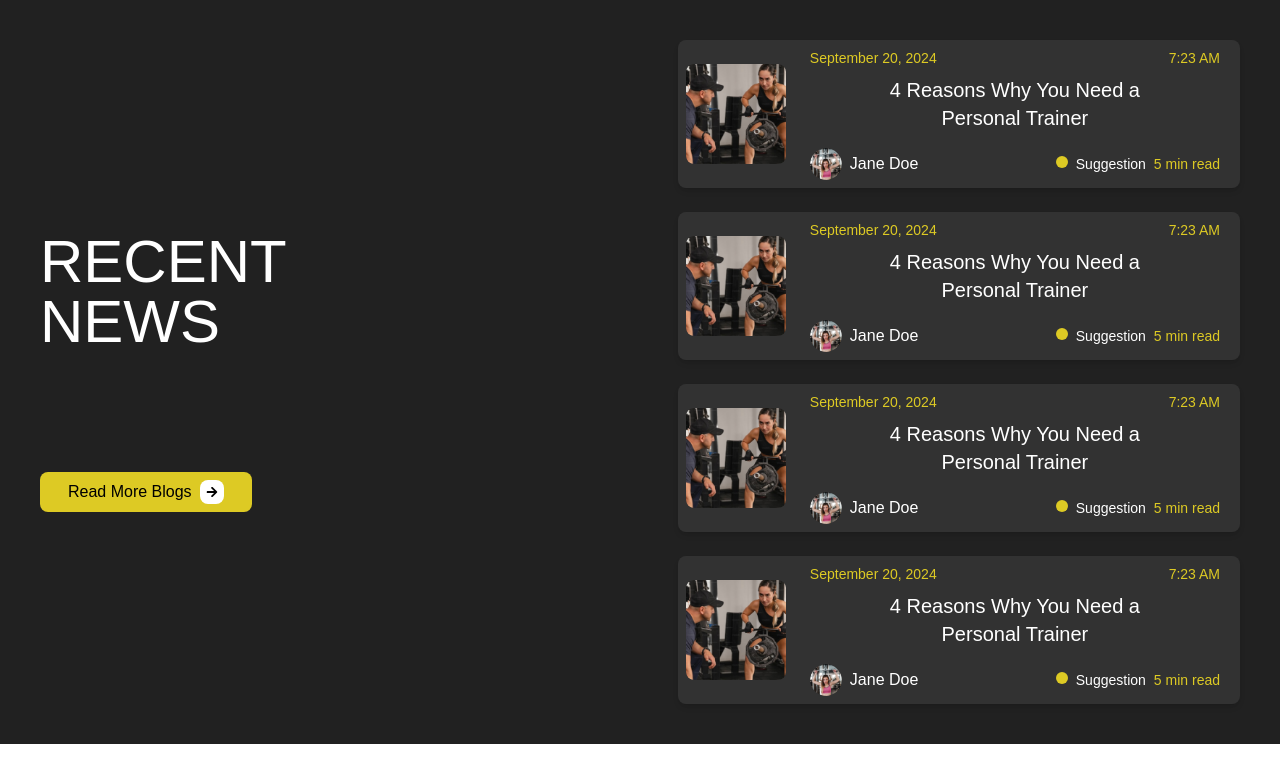
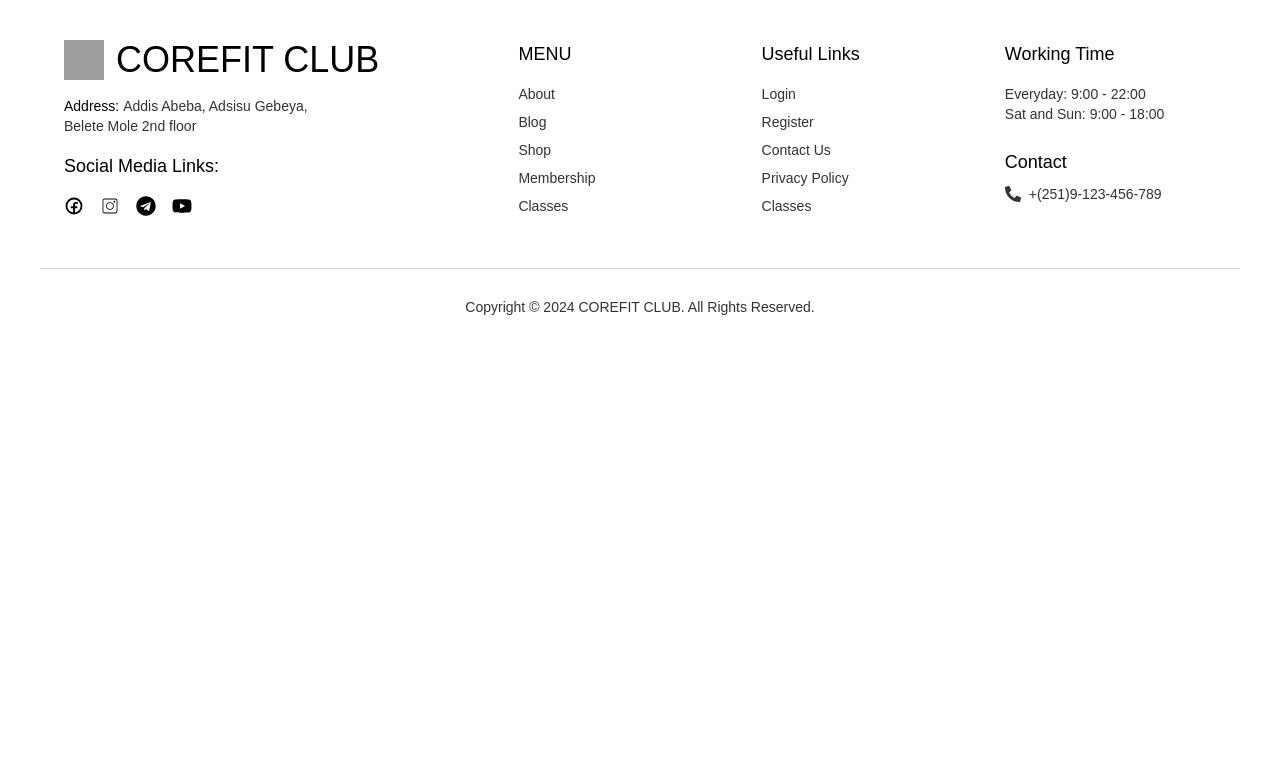
Before and after one commit to eyoaab/Gym-Management-Website, a React (Create React App) app in the folder front-end/gym-management-system/: page / in a window 1280 px wide. Shown: the top 782 px of the page. Built offline with nearby package versions, Linux system fonts and the light colour scheme; grey boxes are pictures that could not be loaded; the HTML template or start-up script is replaced by a standard one; a web font is replaced by a local one.

Commit message:
completed the first page

```diff
--- a/front-end/gym-management-system/src/App.js
+++ b/front-end/gym-management-system/src/App.js
@@ -1,9 +1,9 @@
 import './App.css';
-import ShortBlogsPage from './pages/blogs-page/short-blog-page';
+import Footer from './components/footer';
 function App() {
   return (
     <div className="App">
-      <ShortBlogsPage />
+      <Footer />
 
     </div>
   );
--- /dev/null
+++ b/front-end/gym-management-system/src/components/footer.jsx
@@ -0,0 +1,83 @@
+import React from "react";
+import { PiFacebookLogoBold } from "react-icons/pi";
+import { CiInstagram } from "react-icons/ci";
+import { FaTelegram, FaYoutube, FaPhoneAlt } from "react-icons/fa";
+
+function Footer() {
+  return (
+    <div className="flex flex-col items-stretch bg-white px-10">
+    <footer className="flex flex-col">
+    <div className="py-10 px-6 grid grid-cols-1 md:grid-cols-[2fr,1fr,1fr,1fr] gap-8 items-start">
+        {/* First column */}
+        <div className="flex flex-col items-start space-y-4 text-left ">
+          <div className="flex items-start space-x-3">
+            <img src="blackLogo.png " alt="CoreFit Club Logo" className="w-10 h-10" />
+            <h1 className="font-saira text-4xl">COREFIT CLUB</h1>
+          </div>
+          <p className="text-sm text-darkGray w-3/5">
+            <span className="font-saira  text-black text-left">Address: </span>
+            Addis Abeba, Adsisu Gebeya, Belete Mole 2nd floor
+          </p>
+          <h1 className="font-saira  text-lg">Social Media Links:</h1>
+          <div className="flex space-x-4 text-xl">
+            <PiFacebookLogoBold aria-label="Facebook" className="hover:text-blue-600 cursor-pointer" />
+            <CiInstagram aria-label="Instagram" className="hover:text-pink-600 cursor-pointer" />
+            <FaTelegram aria-label="Telegram" className="hover:text-blue-400 cursor-pointer" />
+            <FaYoutube aria-label="YouTube" className="hover:text-red-600 cursor-pointer" />
+          </div>
+        </div>
+
+        {/* Second column */}
+        <div className="text-left">
+
+          <h1 className="font-saira  text-lg mb-4">MENU</h1>
+          <ul className="space-y-2 text-sm text-darkGray">
+            <li className="hover:text-gray-900 cursor-pointer">About</li>
+            <li className="hover:text-gray-900 cursor-pointer">Blog</li>
+            <li className="hover:text-gray-900 cursor-pointer">Shop</li>
+            <li className="hover:text-gray-900 cursor-pointer">Membership</li>
+            <li className="hover:text-gray-900 cursor-pointer">Classes</li>
+          </ul>
+        </div>
+
+        {/* Third column */}
+        <div className="text-left">
+          <h1 className="font-saira  text-lg mb-4">Useful Links</h1>
+          <ul className="space-y-2 text-sm text-darkGray">
+            <li className="hover:text-gray-900 cursor-pointer">Login</li>
+            <li className="hover:text-gray-900 cursor-pointer">Register</li>
+            <li className="hover:text-gray-900 cursor-pointer">Contact Us</li>
+            <li className="hover:text-gray-900 cursor-pointer">Privacy Policy</li>
+            <li className="hover:text-gray-900 cursor-pointer">Classes</li>
+          </ul>
+        </div>
+
+        {/* Fourth column */}
+        <div className="text-left">
+
+          <h1 className="font-saira  text-lg mb-4">Working Time</h1>
+          <p className="text-sm text-darkGray">
+            Everyday: <span className="font-saira ">9:00 - 22:00</span>
+          </p>
+          <p className="text-sm text-darkGray">
+            Sat and Sun: <span className="font-saira ">9:00 - 18:00</span>
+          </p>
+          <h1 className="font-saira  text-lg mt-6">Contact</h1>
+          <div className="flex items-center space-x-2 mt-2">
+            <FaPhoneAlt className="text-darkGray" />
+            <span className="text-sm text-darkGray">+(251)9-123-456-789</span>
+          </div>
+        </div>
+      </div>
+
+    </footer>
+    <div class="border-t border-gray-300 my-3"></div>
+
+    <div className="py-4 text-center text-sm text-darkGray">
+        Copyright &copy; {new Date().getFullYear()} COREFIT CLUB. All Rights Reserved.
+      </div>
+    </div>
+  );
+}
+
+export default Footer;
--- a/front-end/gym-management-system/src/pages/blogs-page/short-blog-page.js
+++ b/front-end/gym-management-system/src/pages/blogs-page/short-blog-page.js
@@ -1,6 +1,6 @@
 import React from 'react';
 import ShortBlogCard from './components/short-blog-card';
-import { FaArrowRight } from 'react-icons/fa'; // Ensure FaArrowRight is imported
+import { FaArrowRight } from 'react-icons/fa';
 
 function ShortBlogsPage() {
   return (
--- /dev/null
+++ b/front-end/gym-management-system/src/pages/contact-page/contact-page.jsx
@@ -0,0 +1,43 @@
+import React from 'react';
+
+function ContactPage() {
+    return (
+        <div className="px-20 py-20 bg-classBg ">
+            <div className="flex flex-row justify-between">
+                {/* Heading */}
+                <h1 className="font-saira text-white text-4xl lg:text-6xl text-left xsm:hidden">
+                    NEWSLETTER
+                </h1>
+
+                {/* Column Section */}
+                <div className="flex flex-col space-y-6 items-start w-2/4">
+                    <p className="font-saira text-[25px] lg:text-[25px] text-gray-300 text-left w-4/5">
+                        Sign up for our newsletter to receive the latest news and updates.
+                    </p>
+
+                    {/* Newsletter Subscription Form */}
+                    <form className="flex flex-row items-center bg-darkGray opacity-90 px-2 py-2 w-3/4 rounded-md ">
+                        <input
+                            type="email"
+                            placeholder="Enter your email..."
+                            className="flex-1 bg-transparent text-gray-300 placeholder-gray-400 border-none outline-none"
+                        />
+                        <button
+                            type="submit"
+                            className="px-4 py-1 bg-yellow-500 text-black font-semibold rounded-md"
+                        >
+                            Subscribe
+                        </button>
+                    </form>
+
+                    {/* Privacy Disclaimer */}
+                    <p className="text-sm text-gray-400 w-3/4 text-start">
+                        We respect your privacy. Your information will never be shared with anyone.
+                    </p>
+                </div>
+            </div>
+        </div>
+    );
+}
+
+export default ContactPage;
--- /dev/null
+++ b/front-end/gym-management-system/src/pages/plans-option-page/components/options-card.jsx
@@ -0,0 +1,38 @@
+import React from "react";
+
+function OptionCard({ title, price, description, isSelected, handleSelection, index }) {
+  return (
+    <div
+      className={`flex flex-row p-6 rounded-2xl bg-classBg
+      ${isSelected ? "border border-3 border-darkYellow py-4" : "border-none py-10"}
+      transition-all duration-500 ease-out`}
+    >
+
+      {/* Selection Indicator */}
+
+      <div
+        onClick={() => handleSelection(index)}
+        className={`w-4 h-4 rounded-full cursor-pointer transition-all duration-300 ease-in-out ${
+          isSelected ? "bg-darkYellow" : "bg-gray-400"
+        }`}
+      ></div>
+      {/* Plan Details */}
+      <article className="flex flex-col flex-grow px-6 space-y-4">
+        {/* Plan Header */}
+        <div className="flex flex-row justify-between items-center">
+          <h2 className="text-white font-saira text-xl">{title}</h2>
+          <p className="text-white text-xl font-saira">{price}</p>
+        </div>
+
+        {/* Plan Description */}
+        {isSelected && (
+          <p className="text-white font-inter text-sm text-left">
+            {description}
+          </p>
+        )}
+      </article>
+    </div>
+  );
+}
+
+export default OptionCard;
--- /dev/null
+++ b/front-end/gym-management-system/src/pages/plans-option-page/plans-option.jsx
@@ -0,0 +1,71 @@
+import React, { useState } from "react";
+import OptionCard from "./components/options-card";
+import { FaArrowRight } from "react-icons/fa6";
+
+function PlansOptionPage() {
+  const plans = [
+    {
+      title: "One Year Plan",
+      price: "$299/Year",
+      description:
+        "Unlock a year of unlimited access to our state-of-the-art gym, including all equipment and exercise classes, along with exclusive YouTube workout videos. Enjoy two months of personalized training sessions, full shower facilities, and tailored fitness plans designed to help you reach your goals.",
+    },
+    {
+      title: "Six Month Plan",
+      price: "$199/6 Months",
+      description:
+        "Get six months of unlimited access to all gym facilities, exercise classes, and YouTube workout videos. This plan also includes one month of personalized training and access to all shower facilities.",
+    },
+    {
+      title: "Monthly Plan",
+      price: "$49/Month",
+      description:
+        "Experience all the gym facilities and exercise classes on a month-to-month basis. Perfect for short-term commitments or trying out the gym before committing to a longer plan.",
+    },
+  ];
+
+  const [selectedIndex, setSelectedIndex] = useState(0);
+
+  const handleSelection = (index) => {
+    setSelectedIndex(index);
+  };
+
+  return (
+    <div className="flex flex-col md:flex-row  items-center justify-evenly py-20 px-20 bg-darkGray">
+      {/* Left Column */}
+      <div className="flex flex-col space-y-5 w-full md:w-1/2">
+        {plans.map((plan, index) => (
+          <OptionCard
+            key={index}
+            title={plan.title}
+            price={plan.price}
+            description={plan.description}
+            isSelected={index === selectedIndex}
+            handleSelection={handleSelection}
+            index={index}
+          />
+        ))}
+      </div>
+
+      {/* Right Column */}
+      <div className="flex flex-col justify-center  items-start space-y-5 w-full md:w-1/3 text-center md:text-left">
+        <div>
+          <p className="text-white font-saira text-[55px]">JOIN US NOW</p>
+          <p className="text-white text-md">Select Your Plan</p>
+        </div>
+
+        {/* Button Section */}
+        <div
+          className="flex items-center bg-darkYellow text-black py-2 px-7 rounded-lg mt-5 cursor-pointer w-max transition-all"
+        >
+          <span className="font-light ">Next Step</span>
+          <div className="bg-white rounded-md w-6 h-6 flex justify-center items-center ml-2">
+            <FaArrowRight size={12} />
+          </div>
+        </div>
+      </div>
+    </div>
+  );
+}
+
+export default PlansOptionPage;
--- a/front-end/gym-management-system/tailwind.config.js
+++ b/front-end/gym-management-system/tailwind.config.js
@@ -15,7 +15,8 @@ module.exports = {
         darkGray: '#323232',
         darkYellow: '#DDCA24',
         cardColor: '#323232',
-        classBg:'#212121'
+        classBg:'#212121',
+        footerColor:'#303030'
 
       },
 
```
